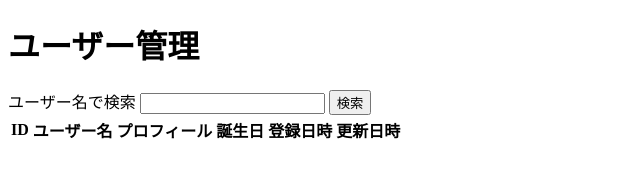
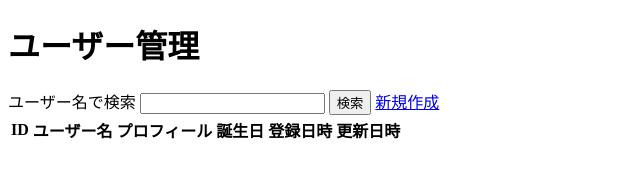
Before and after one commit to shtwangy/basic-rest-api, a website: page app/public/index.html in a window 1280 px wide. Shown: the whole page, without its empty margins (0-640 px from the left). Drawn offline with Linux system fonts and the light colour scheme; no server answers.

Commit message:
feat(app/public/index.html): add create user button

```diff
--- a/app/public/index.html
+++ b/app/public/index.html
@@ -13,6 +13,7 @@
     <label for="search">ユーザー名で検索</label>
     <input type="text" id="search">
     <button id="search-btn">検索</button>
+    <a href="create.html">新規作成</a>
     <table>
         <thead>
         <tr>
```
